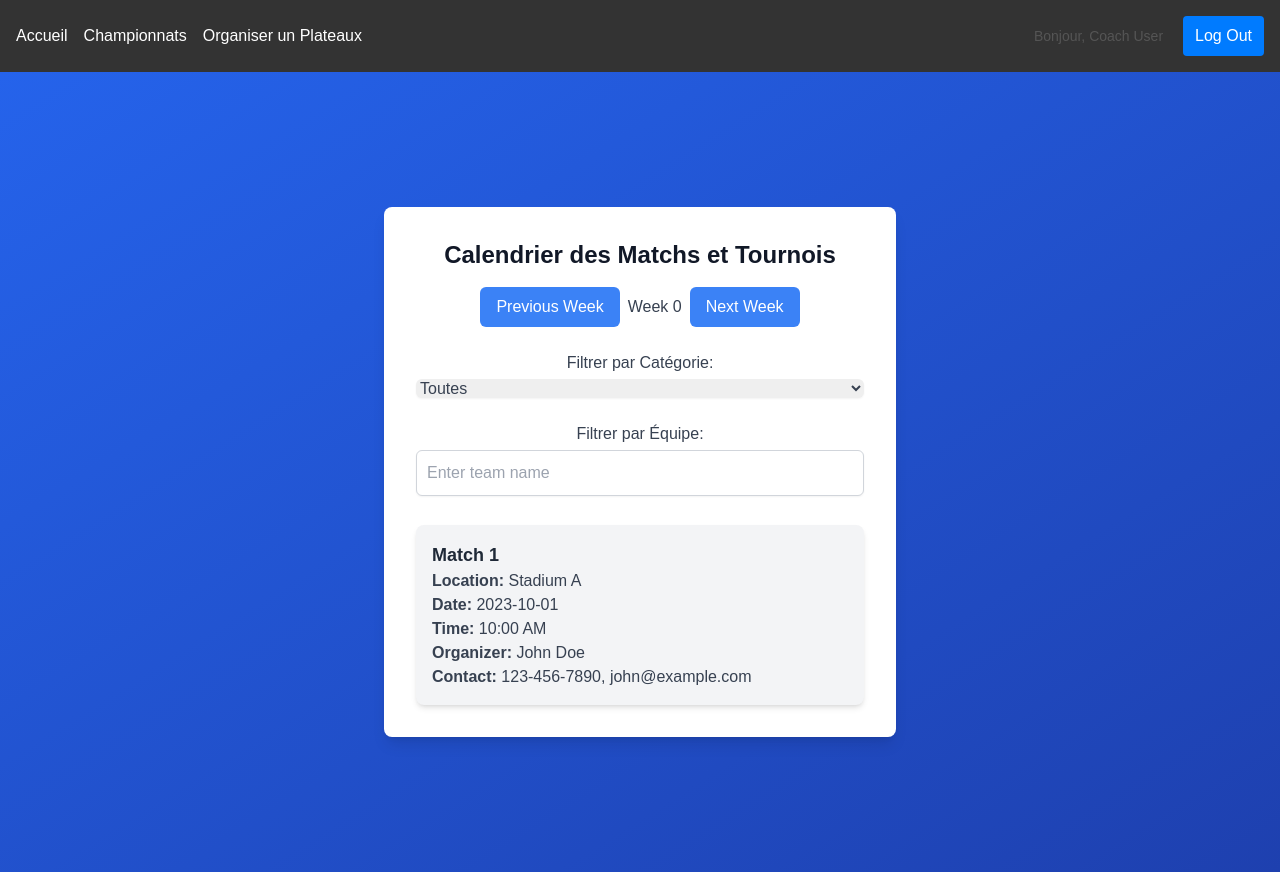
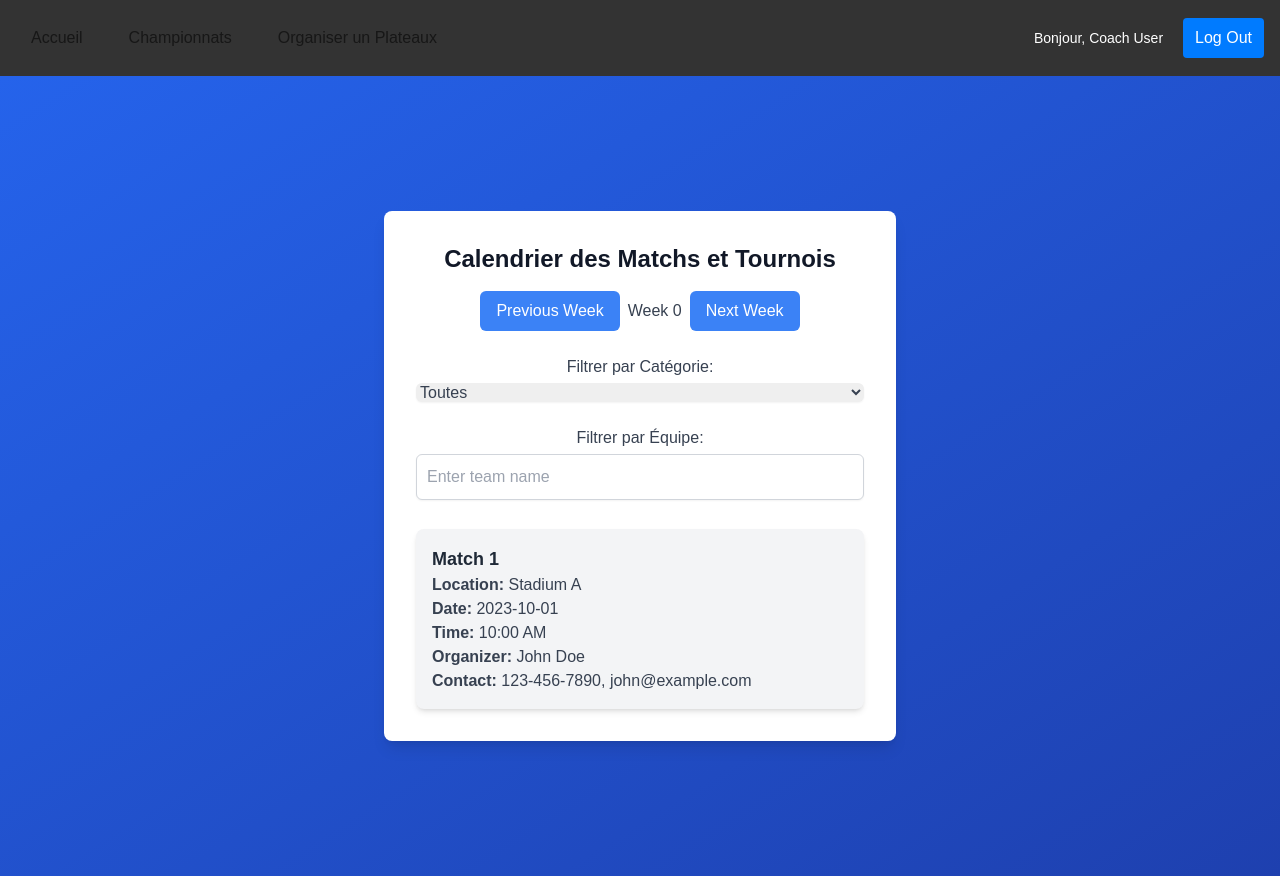
Before and after one commit to migesve/ProjetIHM2_LU_ESPINAL, a Next.js app: page /pages/calendrier in a window 1280 px wide. Both pictures are taken after a click on the button "Coach". Built offline with nearby package versions, Linux system fonts and the light colour scheme.

Commit message:
solution des navbar qui prennnent tout le BG

```diff
--- a/components/Navbar.module.css
+++ b/components/Navbar.module.css
@@ -16,9 +16,25 @@
 }
 
 .navItem {
+  position: relative;
+  list-style: none;
   color: white;
   cursor: pointer;
-  position: relative;
+}
+
+.navLink {
+  display: block;
+  padding: 10px 15px; /* Makes the entire area clickable */
+  text-decoration: none;
+  color: var(--foreground);
+  border-radius: 5px;
+  transition: background-color 0.3s, color 0.3s;
+  outline: none; /* Removes blue focus outline */
+}
+
+.navLink:hover {
+  background-color: #555; /* Gray background on hover */
+  color: white; /* Keeps text white for better contrast */
 }
 
 .dropdown {
@@ -30,12 +46,13 @@
   position: absolute;
   top: 100%;
   left: 0;
-  background-color: #444;
+  background-color: var(--background);
+  padding: 10px;
+  border-radius: 5px;
+  box-shadow: 0 4px 8px rgba(0, 0, 0, 0.1);
   list-style-type: none;
   margin: 0;
-  padding: 0;
   width: 200px;
-  box-shadow: 0px 4px 6px rgba(0, 0, 0, 0.1);
   z-index: 1000;
 }
 
@@ -57,7 +74,7 @@
 }
 
 .subMenu li:hover {
-  background-color: #555;
+  background-color: #555; /* Matches hover color for consistency */
 }
 
 /* New Styles for Left and Right Sections */
@@ -70,7 +87,6 @@
   align-items: center;
   color: white;
   font-size: 1rem;
-
   gap: 10px;
 }
 
@@ -78,7 +94,7 @@
   margin-left: 1rem;
   font-size: 14px;
   margin-right: 10px;
-  color: #555;
+  color: white; /* Changed to white for better visibility */
 }
 
 .navButton {
@@ -89,6 +105,7 @@
   padding: 8px 12px;
   cursor: pointer;
   transition: background-color 0.3s ease;
+  outline: none; /* Removes blue focus outline */
 }
 
 .navButton:hover {
--- a/components/Navbar.tsx
+++ b/components/Navbar.tsx
@@ -36,41 +36,51 @@ export default function Navbar() {
       <div className={styles.navLeft}>
         <ul className={styles.navList}>
           <li className={styles.navItem}>
-            <Link href="/">Accueil</Link>
+            <Link href="/" className={styles.navLink}>
+              Accueil
+            </Link>
           </li>
           <li
             className={`${styles.navItem} ${styles.dropdown}`}
             onMouseEnter={() => handleMouseEnter("championnats")}
             onMouseLeave={handleMouseLeave}
           >
-            <span>Championnats</span>
+            <span className={styles.navLink}>Championnats</span>
             <ul
               className={`${styles.subMenu} ${
                 hoveredDropdown === "championnats" ? styles.subMenuVisible : ""
               }`}
             >
               <li className={styles.navItem}>
-                <Link href="/pages/calendrier">Calendrier</Link>
+                <Link href="/pages/calendrier" className={styles.navLink}>
+                  Calendrier
+                </Link>
               </li>
               <li className={styles.navItem}>
-                <Link href="/pages/resultats">Résultats</Link>
+                <Link href="/pages/resultats" className={styles.navLink}>
+                  Résultats
+                </Link>
               </li>
               <li className={styles.navItem}>
-                <Link href="/pages/classement">Classement</Link>
+                <Link href="/pages/classement" className={styles.navLink}>
+                  Classement
+                </Link>
               </li>
             </ul>
           </li>
           {role === "responsable comite" && (
             <>
               <li className={styles.navItem}>
-                <Link href="/pages/organiser">Organiser un Plateaux</Link>
+                <Link href="/pages/organiser" className={styles.navLink}>
+                  Organiser un Plateaux
+                </Link>
               </li>
               <li
                 className={`${styles.navItem} ${styles.dropdown}`}
                 onMouseEnter={() => handleMouseEnter("gerer-championnats")}
                 onMouseLeave={handleMouseLeave}
               >
-                <span>Gérer championnats</span>
+                <span className={styles.navLink}>Gérer championnats</span>
                 <ul
                   className={`${styles.subMenu} ${
                     hoveredDropdown === "gerer-championnats"
@@ -79,10 +89,14 @@ export default function Navbar() {
                   }`}
                 >
                   <li className={styles.navItem}>
-                    <Link href="/pages/championnats">Créer Championnat</Link>
+                    <Link href="/pages/championnats" className={styles.navLink}>
+                      Créer Championnat
+                    </Link>
                   </li>
                   <li className={styles.navItem}>
-                    <Link href="/pages/cloture">Clôture des Championnats</Link>
+                    <Link href="/pages/cloture" className={styles.navLink}>
+                      Clôture des Championnats
+                    </Link>
                   </li>
                 </ul>
               </li>
@@ -90,7 +104,9 @@ export default function Navbar() {
           )}
           {role === "coach" && (
             <li className={styles.navItem}>
-              <Link href="/pages/organiser">Organiser un Plateaux</Link>
+              <Link href="/pages/organiser" className={styles.navLink}>
+                Organiser un Plateaux
+              </Link>
             </li>
           )}
         </ul>
```
